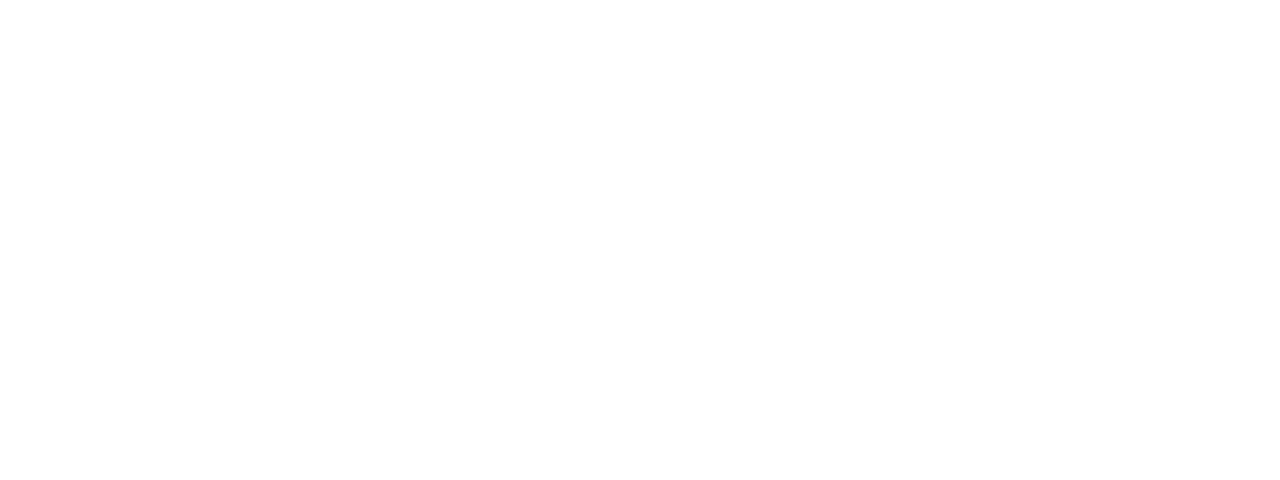
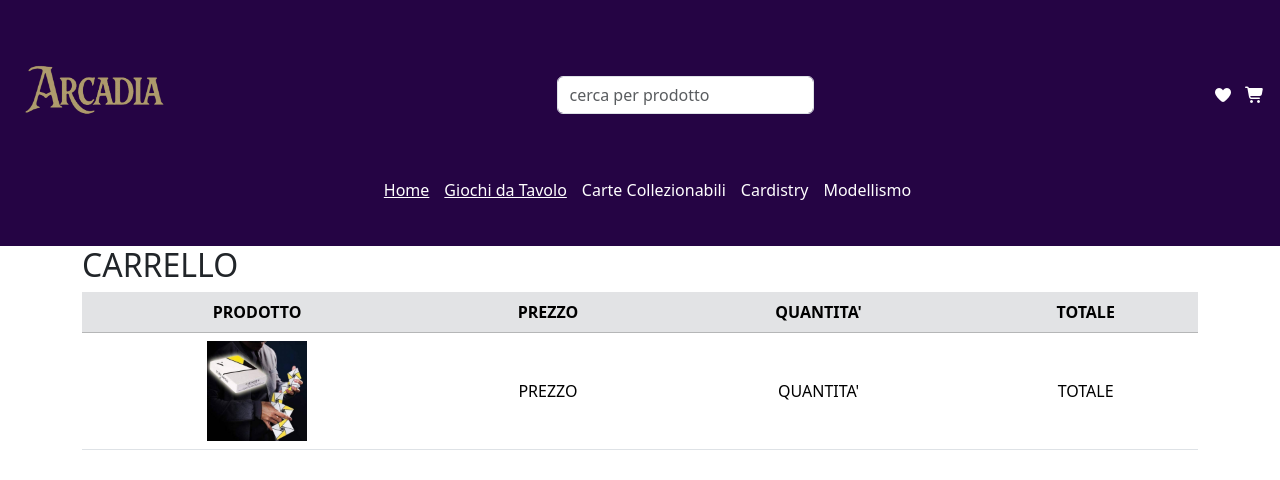
Before and after one commit to Steopa2001/Arcadia-react, a React (Vite) app: page /carrello-prodotti in a window 1280 px wide. Before the commit this address had no page. Shown: the top 480 px of the page. Built offline with nearby package versions, Linux system fonts and the light colour scheme.

Commit message:
[feat] add cart page and wishlist page

```diff
--- a/components/Header.jsx
+++ b/components/Header.jsx
@@ -12,9 +12,12 @@ const Header = () => {
           />
         </div>
         <div className="icons">
-          <i className="fa-solid fa-heart"></i>
-          <i className="fa-solid fa-user"></i>
-          <i className="fa-solid fa-cart-shopping"></i>
+          <Link to="/wishlist-prodotti">
+            <i className="fa-solid fa-heart"></i>
+          </Link>
+          <Link to="/carrello-prodotti">
+            <i className="fa-solid fa-cart-shopping"></i>
+          </Link>
         </div>
       </div>
       <div className="navbar d-flex justify-content-center">
--- /dev/null
+++ b/pages/Cart.jsx
@@ -0,0 +1,31 @@
+import React from "react";
+
+const Cart = () => {
+  return (
+    <div className="container">
+      <h2>CARRELLO</h2>
+      <table className="table text-center">
+        <thead className="table-secondary">
+          <tr>
+            <th>PRODOTTO</th>
+            <th>PREZZO</th>
+            <th>QUANTITA'</th>
+            <th>TOTALE</th>
+          </tr>
+        </thead>
+        <tbody>
+          <tr className="align-middle">
+            <td>
+              <img className="w-100px" src="/imgs/virtuoso.jpg" alt="img"/>
+            </td>
+            <td>PREZZO</td>
+            <td>QUANTITA'</td>
+            <td>TOTALE</td>
+          </tr>
+        </tbody>
+      </table>
+    </div>
+  );
+};
+
+export default Cart;
--- a/pages/DetailProductPage.jsx
+++ b/pages/DetailProductPage.jsx
@@ -1,5 +1,4 @@
-import React from "react";
-
+import { Link } from "react-router-dom";
 const DetailProductPage = () => {
   return (
     <div>
@@ -10,7 +9,7 @@ const DetailProductPage = () => {
           </div>
           <div className="row">
             <div className="col-12 col-md-6">
-              <img src="/imgs/virtuoso.jpg" alt="" />
+              <img className="img-fluid" src="/imgs/virtuoso.jpg" alt="" />
             </div>
             <div className="col-12 col-md-6">
               <h3>NOME DEL PRODOTTO</h3>
@@ -32,10 +31,12 @@ const DetailProductPage = () => {
               </p>
               <hr />
               <div className="d-flex gap-3 align-items-center">
-                <button className="btn btn-primary">
-                  Aggiungi al Carrello
-                </button>
-                <i className="fa-solid fa-heart"></i>
+                <Link to="/carrello-prodotti">
+                  <div className="btn btn-primary">Aggiungi al Carrello</div>
+                </Link>
+                <Link to="/wishlist-prodotti">
+                  <i className="fa-solid fa-heart"></i>
+                </Link>
                 <div>quantità</div>
               </div>
             </div>
--- /dev/null
+++ b/pages/WishList.jsx
@@ -0,0 +1,31 @@
+import React from "react";
+
+const WishList = () => {
+  return (
+    <div className="container">
+      <h2>WISHLIST</h2>
+      <table className="table text-center">
+        <thead className="table-secondary">
+          <tr>
+            <th>PRODOTTO</th>
+            <th>PREZZO</th>
+            <th>QUANTITA'</th>
+            <th>TOTALE</th>
+          </tr>
+        </thead>
+        <tbody>
+          <tr className="align-middle">
+            <td>
+              <img className="w-100px" src="/imgs/virtuoso.jpg" alt="img" />
+            </td>
+            <td>PREZZO</td>
+            <td>QUANTITA'</td>
+            <td>TOTALE</td>
+          </tr>
+        </tbody>
+      </table>
+    </div>
+  );
+};
+
+export default WishList;
--- a/src/App.jsx
+++ b/src/App.jsx
@@ -3,16 +3,19 @@ import DefaultLayout from "../layouts/DefaultLayout";
 import Homepage from "../pages/Homepage";
 import BoardGames from "../pages/BoardGames";
 import DetailProductPage from "../pages/DetailProductPage";
-
+import Cart from "../pages/Cart";
+import WishList from "../pages/WishList";
 
 function App() {
   return (
     <BrowserRouter>
       <Routes>
-        <Route  element={<DefaultLayout />}>
+        <Route element={<DefaultLayout />}>
           <Route index element={<Homepage />} />
-          <Route path="/giochi-da-tavolo" element = {<BoardGames/>}/>
-          <Route path ="/dettaglio-prodotto" element = {<DetailProductPage/>}/>
+          <Route path="/dettaglio-prodotto" element={<DetailProductPage />} />
+          <Route path="/giochi-da-tavolo" element={<BoardGames />} />
+          <Route path="/carrello-prodotti" element={<Cart />} />
+          <Route path="/wishlist-prodotti" element={<WishList />} />
         </Route>
       </Routes>
     </BrowserRouter>
--- a/src/index.css
+++ b/src/index.css
@@ -1,3 +1,8 @@
+/* --------------utilities---------------- */
+.w-100px{
+  width: 100px;
+}
+
 /* -----------------------HEADER--------------------- */
 header {
   background-color: rgb(37, 4, 68);
@@ -25,3 +30,18 @@ li {
   object-fit: cover;
   height: 600px;
 }
+
+ header a{
+  color: white;
+}
+
+/* --------------------CARRELLO------------------------- */
+
+.cart-list li{
+  color: rgb(0, 0, 0);
+  list-style-type: none;
+}
+
+.cart-list img{
+  width: 100px;
+}
```
